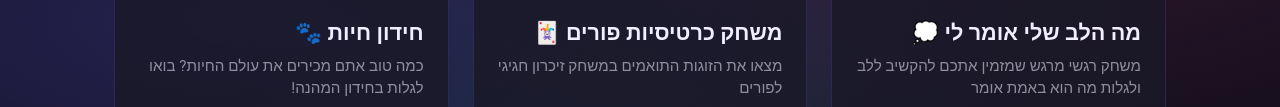
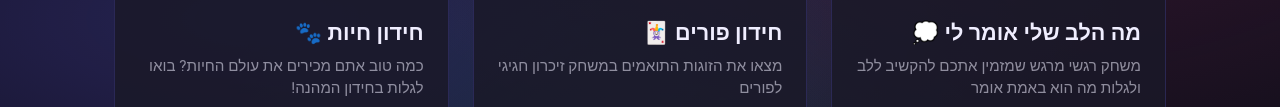
Before and after one commit to liranmoshe-eng/games-hub, a plain HTML site: page index.html in a window 1280 px wide. Shown: the part 381-488 px from the top of the page. Drawn offline with Linux system fonts and the light colour scheme.

Commit message:
Rename Purim game to חידון פורים in hub page
Co-Authored-By: Claude Opus 4.6 <noreply@anthropic.com>

```diff
--- a/index.html
+++ b/index.html
@@ -127,11 +127,11 @@ footer{
     </div>
   </a>
 
-  <!-- 2. משחק כרטיסיות פורים -->
+  <!-- 2. חידון פורים -->
   <a class="card" href="https://liranmoshe-eng.github.io/purim-cards-game/" target="_blank">
     <div class="card-image bg-purim">🎭</div>
     <div class="card-body">
-      <h2>משחק כרטיסיות פורים 🃏</h2>
+      <h2>חידון פורים 🃏</h2>
       <p>מצאו את הזוגות התואמים במשחק זיכרון חגיגי לפורים</p>
       <div class="play-btn">▶ שחקו עכשיו</div>
     </div>
```
